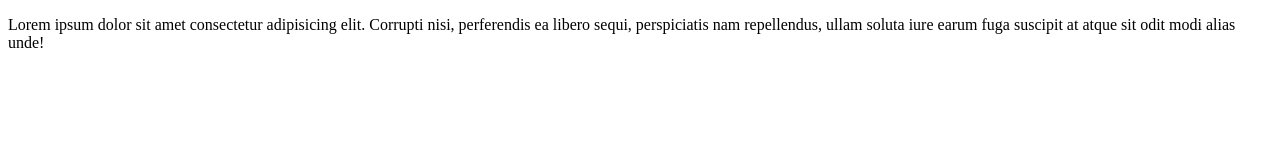
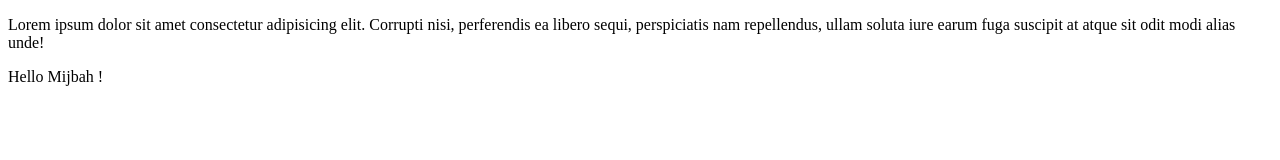
Before and after one commit to MijbahMERN/first-project, a plain HTML site: page index.html in a window 1280 px wide. Drawn offline with Linux system fonts and the light colour scheme.

Commit message:
Update index.html

```diff
--- a/index.html
+++ b/index.html
@@ -10,5 +10,6 @@
     <p> Lorem ipsum dolor sit amet consectetur adipisicing elit. Corrupti nisi,
       perferendis ea libero sequi, perspiciatis nam repellendus, ullam soluta iure
       earum fuga suscipit at atque sit odit modi alias unde!</p>
+    <p>Hello Mijbah !</p>
   </body>
 </html>
```
